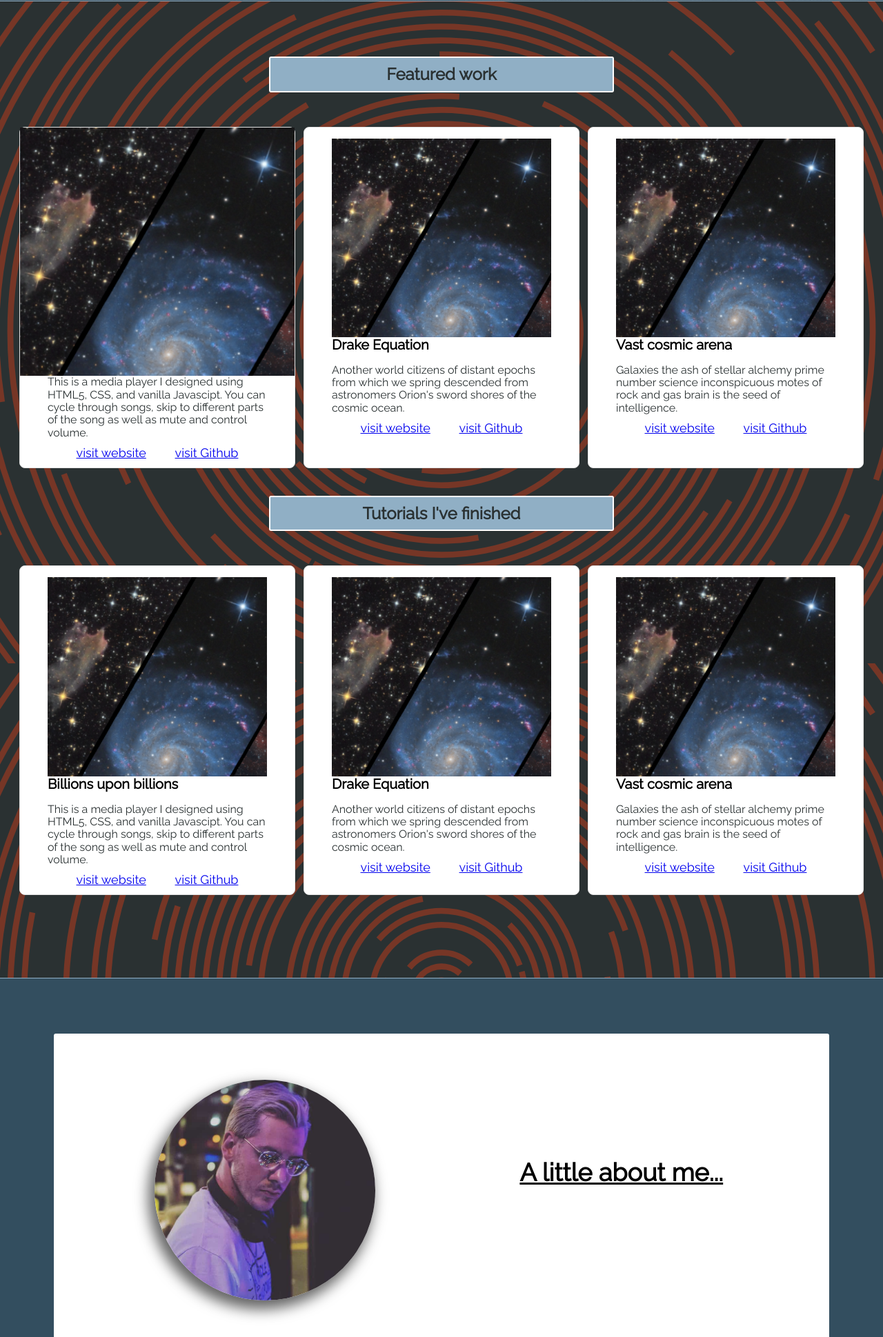
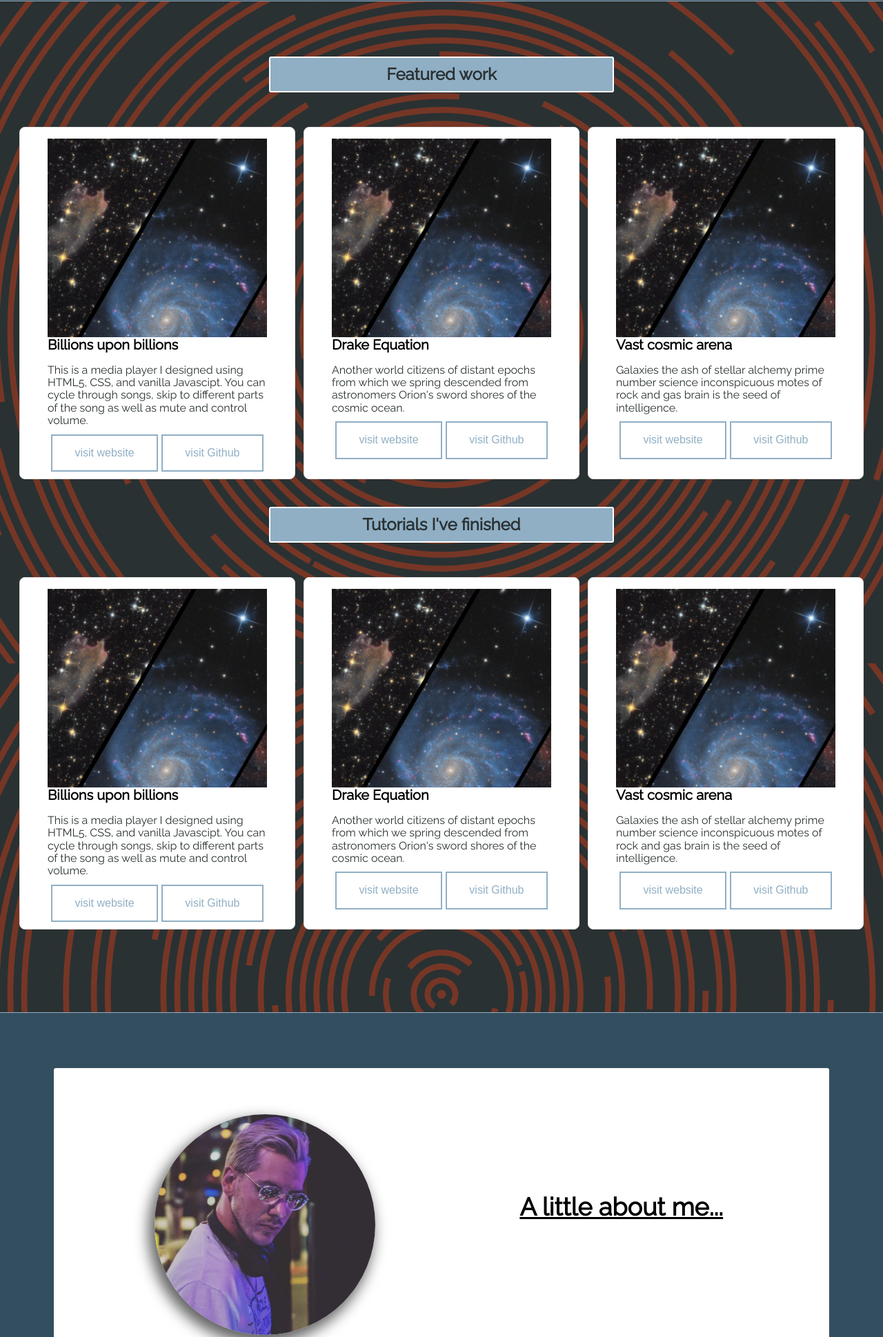
Before and after one commit to Drrecommended/portfolio, a plain HTML site: page index.html in a window 1280 px wide. Shown: the part 798-2737 px from the top of the page at 69% size. Drawn offline with nearby package versions, Linux system fonts and the light colour scheme.

Commit message:
redid all buttons on page

```diff
--- a/index.html
+++ b/index.html
@@ -64,14 +64,14 @@
       <h2 class="header-title">Featured work</h2>
       <ul class="projects">
         <li>
-          <div>
+          <figure>
             <img
               class="project-image"
               src="recources/space.png"
               alt="Several friends doing a toast"
             />
-            <title><h3>Billions upon billions</h3></title>
-          </div>
+            <figcaption><h3>Billions upon billions</h3></figcaption>
+          </figure>
           <p>
             This is a media player I designed using HTML5, CSS, and vanilla
             Javascipt. You can cycle through songs, skip to different parts of
@@ -81,12 +81,12 @@
             <a
               target="_blank"
               href="https://drrecommended.github.io/my-media-player/"
-              >visit website</a
+              ><button>visit website</button></a
             >
             <a
               target="_blank"
               href="https://drrecommended.github.io/my-media-player/"
-              >visit Github</a
+              ><button>visit Github</button></a
             >
           </div>
         </li>
@@ -107,12 +107,12 @@
             <a
               target="_blank"
               href="https://drrecommended.github.io/my-media-player/"
-              >visit website</a
+              ><button>visit website</button></a
             >
             <a
               target="_blank"
               href="https://drrecommended.github.io/my-media-player/"
-              >visit Github</a
+              ><button>visit Github</button></a
             >
           </div>
         </li>
@@ -134,12 +134,12 @@
             <a
               target="_blank"
               href="https://drrecommended.github.io/my-media-player/"
-              >visit website</a
+              ><button>visit website</button></a
             >
             <a
               target="_blank"
               href="https://drrecommended.github.io/my-media-player/"
-              >visit Github</a
+              ><button>visit Github</button></a
             >
           </div>
         </li>
@@ -164,12 +164,12 @@
             <a
               target="_blank"
               href="https://drrecommended.github.io/my-media-player/"
-              >visit website</a
+              ><button>visit website</button></a
             >
             <a
               target="_blank"
               href="https://drrecommended.github.io/my-media-player/"
-              >visit Github</a
+              ><button>visit Github</button></a
             >
           </div>
         </li>
@@ -190,12 +190,12 @@
             <a
               target="_blank"
               href="https://drrecommended.github.io/my-media-player/"
-              >visit website</a
+              ><button>visit website</button></a
             >
             <a
               target="_blank"
               href="https://drrecommended.github.io/my-media-player/"
-              >visit Github</a
+              ><button>visit Github</button></a
             >
           </div>
         </li>
@@ -217,12 +217,12 @@
             <a
               target="_blank"
               href="https://drrecommended.github.io/my-media-player/"
-              >visit website</a
+              ><button>visit website</button></a
             >
             <a
               target="_blank"
               href="https://drrecommended.github.io/my-media-player/"
-              >visit Github</a
+              ><button>visit Github</button></a
             >
           </div>
         </li>
--- a/styles/style.scss
+++ b/styles/style.scss
@@ -29,6 +29,22 @@ $body: 1.5rem;
 
 ::selection {
   background-color: $light;
+}
+
+button {
+  background: none;
+  color: $light;
+  border: 2px solid;
+  padding: 1em 2em;
+  font-size: 1em;
+  transition: all 0.25s;
+  &:hover {
+    border-color: $outline;
+    color: $outline;
+    box-shadow: 0 0.5em 0.5em -0.4em;
+    transform: translateY(-0.10em);
+    cursor: pointer;
+  }
 }
 
 
@@ -182,7 +198,6 @@ a:visited{
       text-align: center;
       margin: auto;
       position: relative;
-      font-size: 18px;
       color: $accent;
     }
   }
@@ -252,20 +267,20 @@ figcaption {
     color: $dark;
   }
 }
-.resume-link {
-  width: fit-content;
-  .resume {
-    background-color: $outline;
-    color: white;
-    padding: 12px 20px;
-    border: none;
-    border-radius: 4px;
-    cursor: pointer;
-    &:active {
-      background-color: $light;
-    }
-  }
-}
+// .resume-link {
+//   width: fit-content;
+//   .resume {
+//     background-color: $outline;
+//     color: white;
+//     padding: 12px 20px;
+//     border: none;
+//     border-radius: 4px;
+//     cursor: pointer;
+//     &:active {
+//       background-color: $light;
+//     }
+//   }
+// }
 
 //Form section styling
 
@@ -419,7 +434,8 @@ form {
 
 @media only screen and (max-width: 550px) {
   .name-styling {
-    font-size: calc(10px + 11vw);
+    font-size: calc(9px + 11vw);
+    transform: scaleY(1.5);
   }
   .about-me {
     grid-template-columns: 1fr;
```
Also changed, not shown: styles/style.css, 1 other file.
